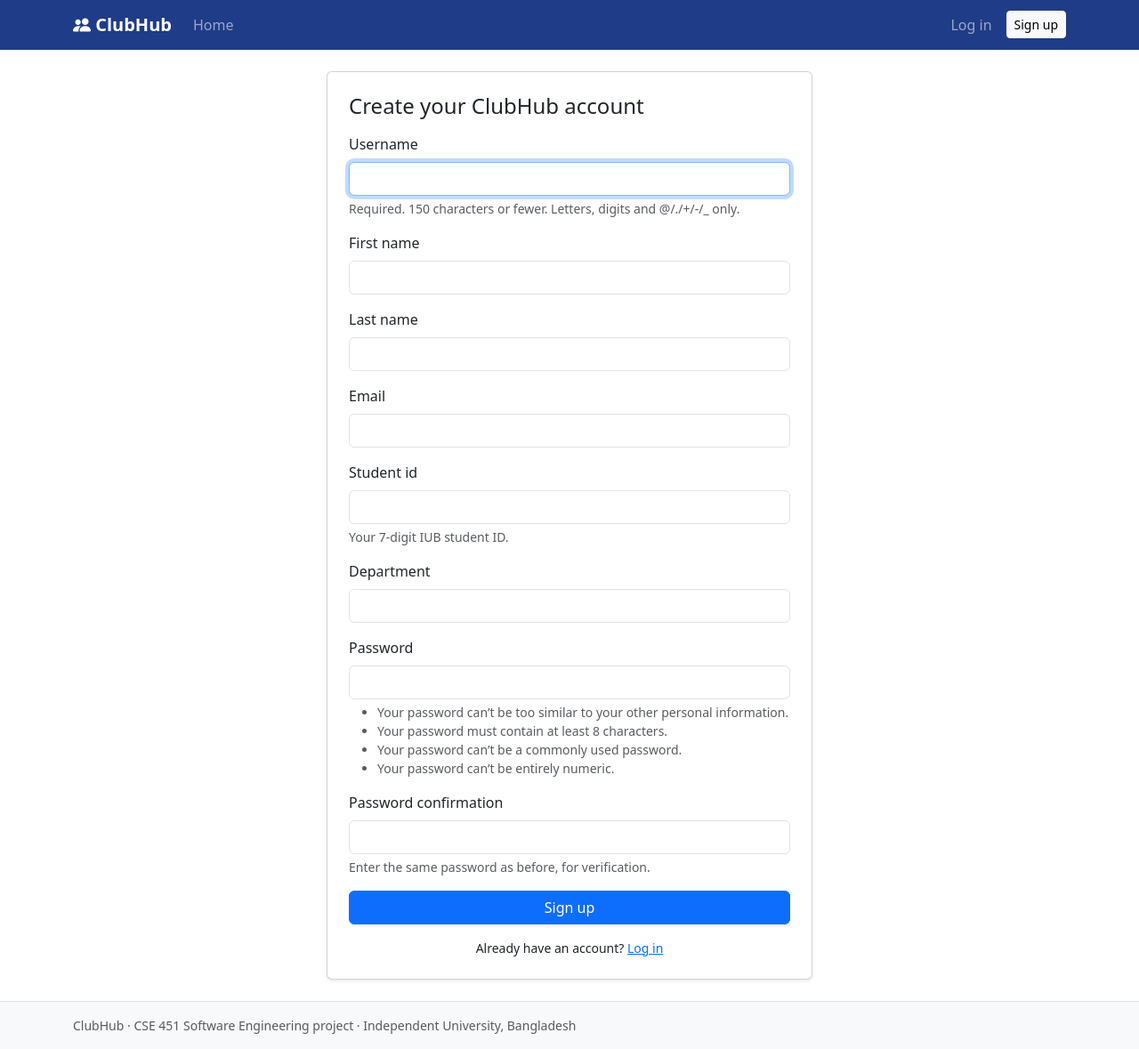
After one commit to sadmanmahmood3/clubhub, a Django app: page /accounts/signup/ in a window 1280 px wide. The commit adds this page. Shown: the whole page at 89% size. Run offline with Django 5.2, Linux system fonts and the light colour scheme.

Commit message:
Add sign up, log in and log out pages

```diff
--- /dev/null
+++ b/accounts/forms.py
@@ -0,0 +1,40 @@
+from django import forms
+from django.contrib.auth.forms import UserCreationForm
+
+from .models import User
+
+
+class BootstrapFormMixin:
+    """Adds Bootstrap CSS classes to every field, so all ClubHub forms look the same.
+    Other apps can reuse it:  class MyForm(BootstrapFormMixin, forms.ModelForm)"""
+
+    def __init__(self, *args, **kwargs):
+        super().__init__(*args, **kwargs)
+        for field in self.fields.values():
+            widget = field.widget
+            if isinstance(widget, (forms.CheckboxInput, forms.RadioSelect)):
+                widget.attrs.setdefault("class", "form-check-input")
+            elif isinstance(widget, forms.Select):
+                widget.attrs.setdefault("class", "form-select")
+            else:
+                widget.attrs.setdefault("class", "form-control")
+
+
+class SignUpForm(BootstrapFormMixin, UserCreationForm):
+    first_name = forms.CharField(max_length=150)
+    last_name = forms.CharField(max_length=150)
+    email = forms.EmailField()
+    student_id = forms.CharField(max_length=10, help_text="Your 7-digit IUB student ID.")
+    department = forms.CharField(max_length=100, required=False)
+
+    class Meta(UserCreationForm.Meta):
+        model = User
+        fields = ("username", "first_name", "last_name", "email", "student_id", "department")
+
+    def clean_student_id(self):
+        student_id = self.cleaned_data["student_id"].strip()
+        if not student_id.isdigit() or len(student_id) != 7:
+            raise forms.ValidationError("Student ID must be exactly 7 digits.")
+        if User.objects.filter(student_id=student_id).exists():
+            raise forms.ValidationError("An account with this student ID already exists.")
+        return student_id
--- /dev/null
+++ b/accounts/urls.py
@@ -0,0 +1,16 @@
+from django.contrib.auth import views as auth_views
+from django.urls import path
+
+from . import views
+
+app_name = "accounts"
+
+urlpatterns = [
+    path("signup/", views.signup, name="signup"),
+    path(
+        "login/",
+        auth_views.LoginView.as_view(template_name="accounts/login.html"),
+        name="login",
+    ),
+    path("logout/", auth_views.LogoutView.as_view(), name="logout"),
+]
--- /dev/null
+++ b/accounts/views.py
@@ -0,0 +1,23 @@
+from django.contrib import messages
+from django.contrib.auth import login
+from django.shortcuts import redirect, render
+
+from .forms import SignUpForm
+
+
+def signup(request):
+    """Create a new student account and log the student in."""
+    if request.user.is_authenticated:
+        return redirect("home")
+
+    if request.method == "POST":
+        form = SignUpForm(request.POST)
+        if form.is_valid():
+            user = form.save()
+            login(request, user)
+            messages.success(request, f"Welcome to ClubHub, {user.first_name}!")
+            return redirect("home")
+    else:
+        form = SignUpForm()
+
+    return render(request, "accounts/signup.html", {"form": form})
--- a/config/settings.py
+++ b/config/settings.py
@@ -92,3 +92,7 @@ MESSAGE_TAGS = {messages.ERROR: "danger"}
 
 # Use our own User model (accounts.User) instead of Django's default one.
 AUTH_USER_MODEL = "accounts.User"
+
+LOGIN_URL = "accounts:login"
+LOGIN_REDIRECT_URL = "home"
+LOGOUT_REDIRECT_URL = "home"
--- a/config/urls.py
+++ b/config/urls.py
@@ -1,7 +1,7 @@
 """Main URL configuration for ClubHub.
 Each app keeps its own urls.py; they are plugged in here."""
 from django.contrib import admin
-from django.urls import path
+from django.urls import include, path
 from django.views.generic import TemplateView
 
 admin.site.site_header = "ClubHub Administration"
@@ -10,4 +10,5 @@ admin.site.site_title = "ClubHub Admin"
 urlpatterns = [
     path("admin/", admin.site.urls),
     path("", TemplateView.as_view(template_name="home.html"), name="home"),
+    path("accounts/", include("accounts.urls")),
 ]
--- /dev/null
+++ b/templates/accounts/signup.html
@@ -0,0 +1,23 @@
+{% extends "base.html" %}
+
+{% block title %}Sign up{% endblock %}
+
+{% block content %}
+<div class="row justify-content-center">
+  <div class="col-md-6">
+    <div class="card shadow-sm">
+      <div class="card-body p-4">
+        <h2 class="h4 mb-3">Create your ClubHub account</h2>
+        <form method="post" novalidate>
+          {% csrf_token %}
+          {% include "partials/form_fields.html" with form=form %}
+          <button type="submit" class="btn btn-primary w-100">Sign up</button>
+        </form>
+        <p class="mt-3 mb-0 small text-center">
+          Already have an account? <a href="{% url 'accounts:login' %}">Log in</a>
+        </p>
+      </div>
+    </div>
+  </div>
+</div>
+{% endblock %}
--- a/templates/base.html
+++ b/templates/base.html
@@ -19,6 +19,26 @@
     <div class="collapse navbar-collapse" id="mainNav">
       <ul class="navbar-nav me-auto">
         <li class="nav-item"><a class="nav-link" href="{% url 'home' %}">Home</a></li>
+      </ul>
+      <ul class="navbar-nav">
+        {% if user.is_authenticated %}
+          <li class="nav-item dropdown">
+            <a class="nav-link dropdown-toggle" href="#" role="button" data-bs-toggle="dropdown">
+              <i class="bi bi-person-circle"></i> {{ user.first_name|default:user.username }}
+            </a>
+            <ul class="dropdown-menu dropdown-menu-end">
+              <li>
+                <form method="post" action="{% url 'accounts:logout' %}">
+                  {% csrf_token %}
+                  <button type="submit" class="dropdown-item">Log out</button>
+                </form>
+              </li>
+            </ul>
+          </li>
+        {% else %}
+          <li class="nav-item"><a class="nav-link" href="{% url 'accounts:login' %}">Log in</a></li>
+          <li class="nav-item"><a class="btn btn-light btn-sm ms-lg-2 mt-1" href="{% url 'accounts:signup' %}">Sign up</a></li>
+        {% endif %}
       </ul>
     </div>
   </div>
--- /dev/null
+++ b/templates/partials/form_fields.html
@@ -0,0 +1,15 @@
+{% comment %}
+  Renders every field of a form with Bootstrap styling.
+  Usage:  {% include "partials/form_fields.html" with form=form %}
+{% endcomment %}
+{% if form.non_field_errors %}
+  <div class="alert alert-danger">{{ form.non_field_errors|join:" " }}</div>
+{% endif %}
+{% for field in form %}
+  <div class="mb-3">
+    <label class="form-label" for="{{ field.id_for_label }}">{{ field.label }}</label>
+    {{ field }}
+    {% if field.help_text %}<div class="form-text">{{ field.help_text|safe }}</div>{% endif %}
+    {% for error in field.errors %}<div class="text-danger small">{{ error }}</div>{% endfor %}
+  </div>
+{% endfor %}
```
Also changed, not shown: accounts/decorators.py (added, +21 -0 lines), templates/accounts/login.html (added, +34 -0 lines).
